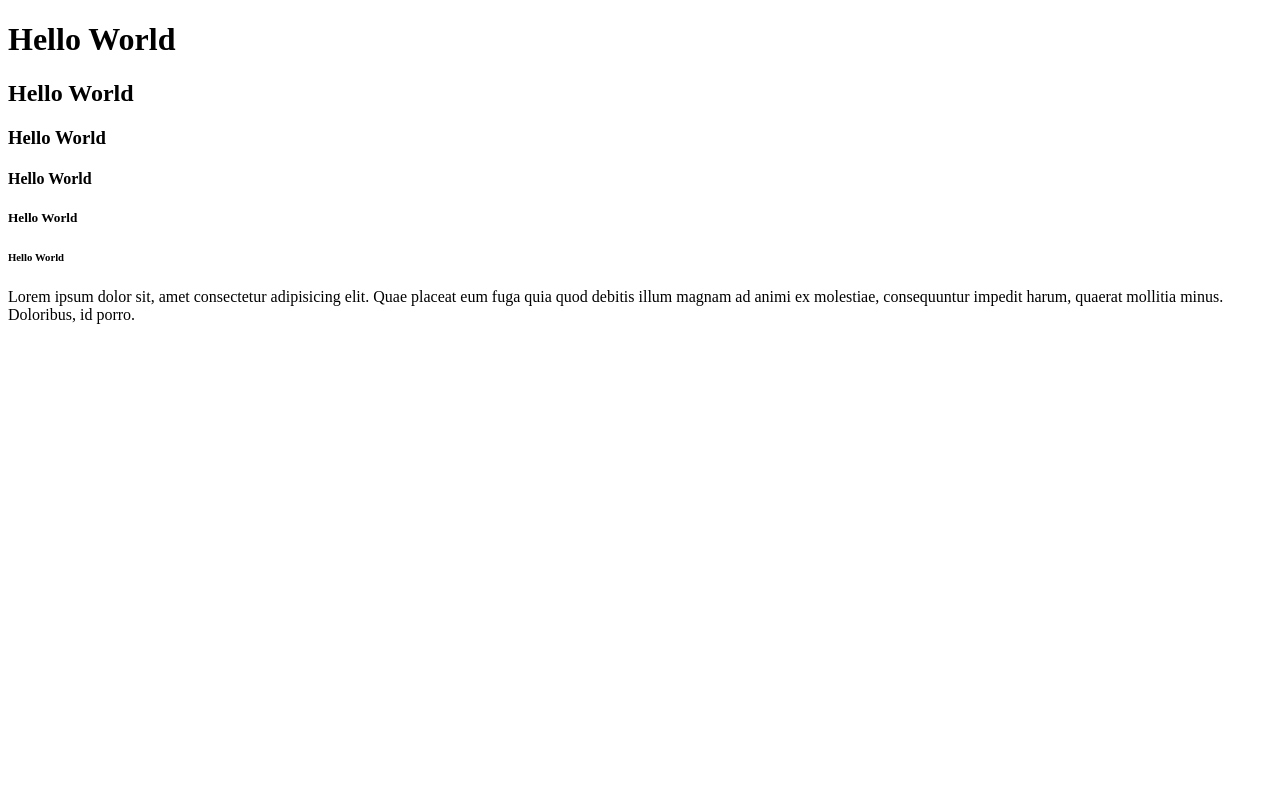
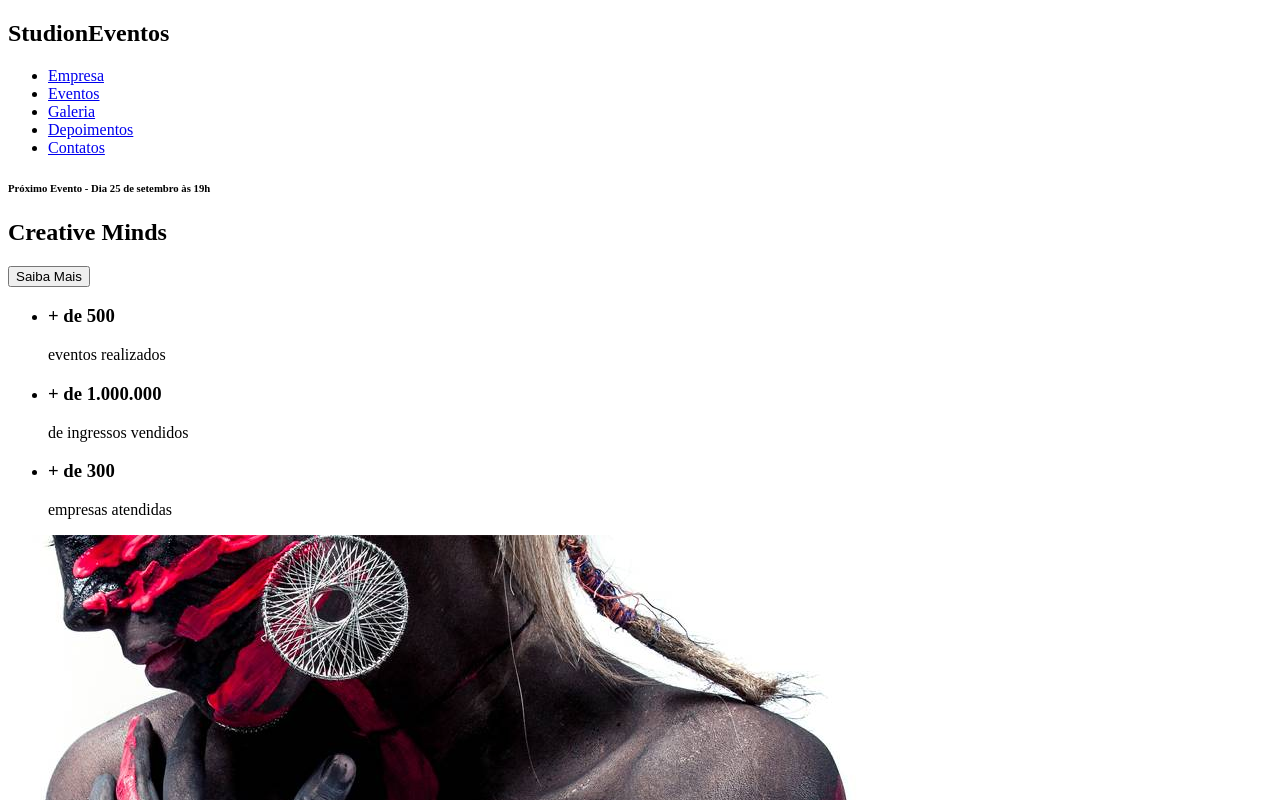
Before and after one commit to idoak/studioON, a website: page studioon/index.html in a window 1280 px wide. Shown: the top 800 px of the page. Drawn offline with Linux system fonts and the light colour scheme.

Commit message:
feat(htm): constructed html structure for the main page

```diff
--- a/studioon/index.html
+++ b/studioon/index.html
@@ -4,17 +4,106 @@
         <meta charset="UTF-8">
         <meta name="viewport" content="width=device-width, initial-scale=1.0">
         <title>StudioON</title>
-
     </head>
 
     <body>
-        <h1>Hello World</h1>
-        <h2>Hello World</h2>
-        <h3>Hello World</h3>
-        <h4>Hello World</h4>
-        <h5>Hello World</h5>
-        <h6>Hello World</h6>
+        <nav>
+            <h1>Studi<span>on</span><span>Eventos</span></h1>
+            <ul>
+                <li>
+                    <a href="#empresa">
+                        Empresa
+                    </a>
+                </li>
+                <li>
+                     <a href="#eventos">
+                    Eventos
+                     </a>
+                </li>
+                <li>
+                     <a href="#galeria">
+                            Galeria
+                     </a>
+                </li>
+                <li>
+                     <a href="#depoimentos">
+                            Depoimentos
+                     </a>
+                </li>
+                <li>
+                     <a href="#contatos">
+                            Contatos
+                     </a>
+                </li>
+            </ul>
+        </nav>
 
-        <p>Lorem ipsum dolor sit, amet consectetur adipisicing elit. Quae placeat eum fuga quia quod debitis illum magnam ad animi ex molestiae, consequuntur impedit harum, quaerat mollitia minus. Doloribus, id porro.</p>
-    </body>
+        <header>
+            <div id="slider">
+                <div class="slide">
+                    <h6><span>Próximo Evento</span> - Dia 25 de setembro às 19h</h6>
+                    <h2><span>Creative</span> Minds</h2>
+                    <button>Saiba Mais</button>
+                </div>
+            </div>
+        </header>
+
+        <main>
+            <section>
+                <ul>
+                    <li>
+                        <h3>+ de 500 </h3>
+                        eventos realizados
+                    </li>
+                    <li>
+                        <h3>+ de 1.000.000 </h3>
+                        de ingressos vendidos
+                    </li>
+                    <li>
+                        <h3>+ de 300 </h3>
+                        empresas atendidas
+                    </li>
+                </ul>
+            </section>
+            <section>
+                    <div>
+                        <img src="./institucional.jpg" />
+                            <h6>fazemos seu evento acontecer</h6>
+                            <h4>Lorem ipsum dolor sit, amet consectetur adipisicing elit.</h4>
+                            <p>Lorem ipsum dolor sit amet consectetur adipisicing elit. Quod consequuntur impedit, id est voluptat.</p>
+                            <button>Saiba Mais</button>
+
+                    </div>
+            </section>
+            <section>
+                    <div>
+                            <h6>
+                                Você informa a temática e nós planejamos um evento com tecnologia e
+                            </h6>
+                            <h2><span>MUITO+ </span>Diversão</h2>
+                            <button>Fazer cotação</button>
+                    </div>
+            </section>
+        </main>
+
+        <footer>
+                <h2>Studi<span>on</span><span>Eventos</span></h2>
+                <form>
+                    <label>receba news e promoções</label>
+                    <input type="email" placeholder="email"/>
+                    <button type="submit">Enviar</button>
+                </form>
+                <ul>
+                    <li><a href=https://facebook.com/" target="_blank">Facebook</a></li>
+                    <li><a href=https://twitter.com/" target="_blank">Twitter</a></li>
+                    <li><a href=https://youtube.com/" target="_blank">Youtube</a></li>
+                </ul>
+                <hr />
+                <p>
+                    <small>Studi<span>ON</span> - Todos os direitos reservados</small>
+
+                </p>
+
+        </footer>
+       </body>
 </html>
```
